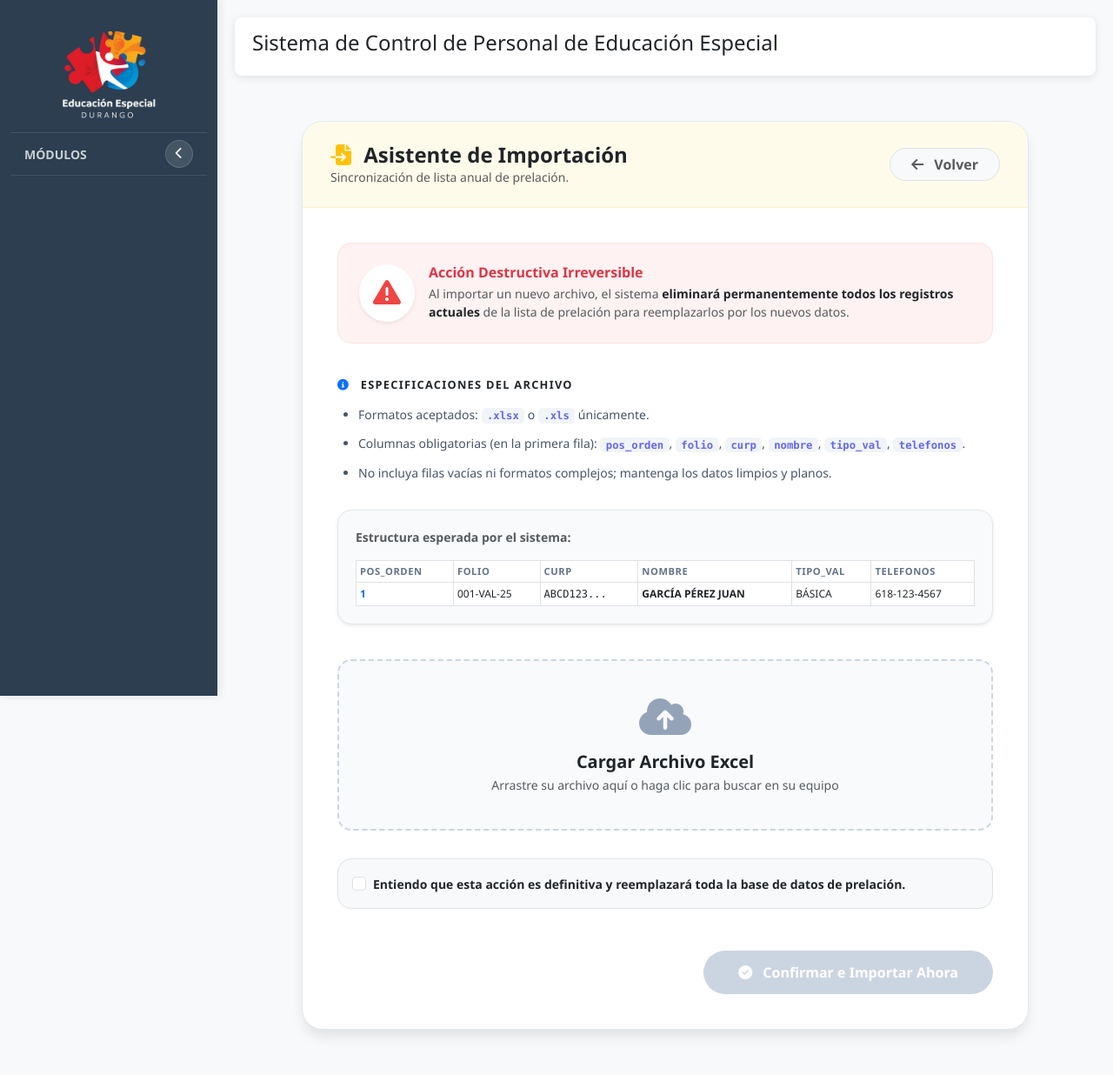
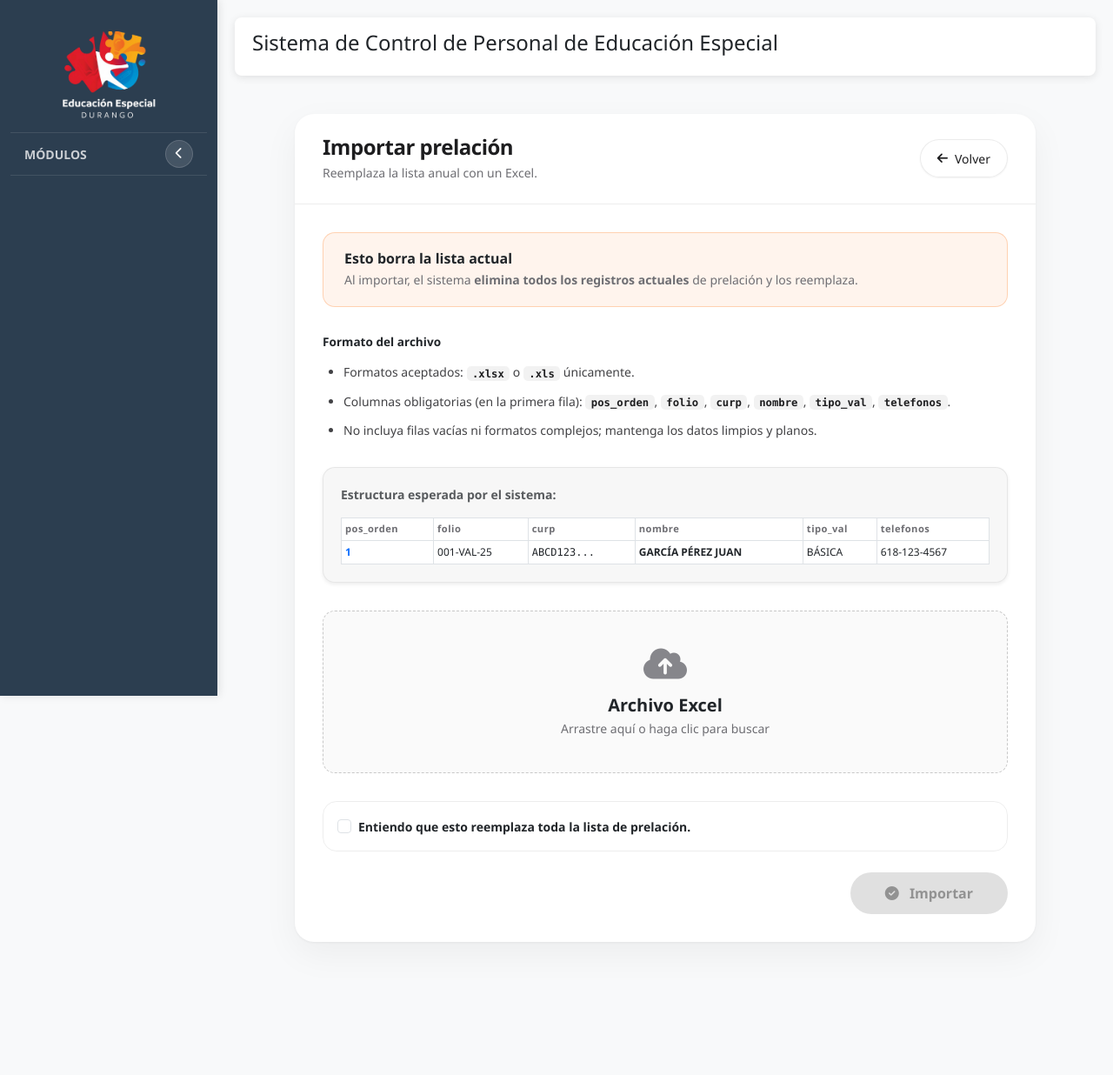
Before and after one commit to macrocleanquimica/control_maestros, a Django app: template gestion_escolar/templates/gestion_escolar/importar_prelacion.html in a window 1280 px wide. Shown: the whole page at 87% size. After the commit the page ends 1085 px from the top, so only its background shows below. Run offline with Django 5.2, Linux system fonts and the light colour scheme; the template is opened without the code that fills it, so the values that code supplies are empty; parts of the project's set-up code (start-up, migrations or seed data) failed here and were passed over; some libraries are stand-ins or nearby versions.

Commit message:
style: importar prelacion y confirmaciones con estilo minimalista
Aviso de borrado conservado por ser irreversible. Intactos: drag and drop, doble confirmacion, validacion de archivo, formularios POST y enlaces.

```diff
--- a/gestion_escolar/templates/gestion_escolar/importar_prelacion.html
+++ b/gestion_escolar/templates/gestion_escolar/importar_prelacion.html
@@ -5,16 +5,8 @@
 
 {% block content %}
 <style>
-    :root {
-        --im-primary: #6366f1;
-        --im-danger: #ef4444;
-        --im-warning: #f59e0b;
-        --im-border: #e2e8f0;
-        --im-shadow: 0 10px 15px -3px rgba(0, 0, 0, 0.1);
-    }
-
     .page-container {
-        padding: 2rem;
+        padding: 1.5rem;
         animation: fadeIn 0.4s ease-out;
         max-width: 900px;
         margin: 0 auto;
@@ -26,33 +18,33 @@
     }
 
     .import-card {
-        background: white;
-        border-radius: 1.5rem;
-        border: 1px solid var(--im-border);
-        box-shadow: var(--im-shadow);
+        background: var(--surface, #fff);
+        border-radius: var(--r-panel, 22px);
+        box-shadow: var(--sh-panel, 0 1px 3px rgba(0,0,0,0.05), 0 14px 40px rgba(0,0,0,0.05));
         overflow: hidden;
     }
 
     .import-header {
-        background: #fffbeb;
-        padding: 1.5rem 2rem;
-        border-bottom: 1px solid #fef3c7;
+        padding: 1.5rem clamp(17px, 3vw, 2rem);
+        border-bottom: 1px solid var(--hairline, rgba(0,0,0,0.07));
         display: flex;
         justify-content: space-between;
         align-items: center;
+        flex-wrap: wrap;
+        gap: 1rem;
     }
 
     .body-section {
-        padding: 2.5rem;
+        padding: clamp(17px, 3vw, 2rem);
     }
 
-    /* Warning box */
+    /* Aviso serio: se conserva un tono cálido porque es irreversible */
     .danger-zone {
-        background: #fef2f2;
-        border: 1px solid #fee2e2;
-        border-radius: 1rem;
-        padding: 1.5rem;
-        margin-bottom: 2.5rem;
+        background: rgba(255,107,0,0.07);
+        border: 1px solid rgba(255,107,0,0.25);
+        border-radius: 14px;
+        padding: 1.25rem 1.5rem;
+        margin-bottom: 2rem;
     }
 
     /* Instructions */
@@ -62,88 +54,83 @@
     }
 
     .instruction-list li {
-        color: #475569;
+        color: var(--text-body, #424245);
         margin-bottom: 0.75rem;
         font-weight: 500;
         position: relative;
     }
 
     .instruction-list li code {
-        background: #f1f5f9;
-        color: var(--im-primary);
+        background: rgba(0,0,0,0.05);
+        color: var(--text, #1d1d1f);
         padding: 0.1rem 0.4rem;
         border-radius: 0.3rem;
-        font-weight: 700;
+        font-weight: 600;
     }
 
     /* Format table */
     .format-preview {
-        background: #f8fafc;
-        border-radius: 1rem;
+        background: rgba(0,0,0,0.03);
+        border-radius: 14px;
         padding: 1.25rem;
-        border: 1px solid var(--im-border);
-        margin-bottom: 2.5rem;
+        border: 1px solid var(--hairline, rgba(0,0,0,0.07));
+        margin-bottom: 2rem;
     }
 
     .format-preview th {
         font-size: 0.7rem;
-        text-transform: uppercase;
-        color: #64748b;
-        letter-spacing: 0.05em;
-        background: white !important;
+        color: var(--text-2, #6e6e73);
+        letter-spacing: 0.04em;
+        background: var(--surface, #fff) !important;
     }
 
     /* Custom File Input */
     .file-drop-area {
-        border: 2px dashed #cbd5e1;
-        border-radius: 1rem;
+        border: 1px dashed rgba(0,0,0,0.2);
+        border-radius: 14px;
         padding: 2.5rem;
         text-align: center;
-        transition: all 0.2s;
         cursor: pointer;
-        background: #f8fafc;
+        background: rgba(0,0,0,0.02);
         margin-bottom: 2rem;
     }
 
     .file-drop-area:hover {
-        border-color: var(--im-primary);
-        background: #f5f3ff;
+        border-color: var(--accent, #0071e3);
     }
 
     .file-drop-area i {
-        font-size: 3rem;
-        color: #94a3b8;
+        font-size: 2.5rem;
+        color: var(--text-3, #86868b);
         margin-bottom: 1rem;
     }
 
     .file-drop-area.has-file {
-        border-color: var(--im-primary);
-        background: #f5f3ff;
+        border-color: var(--accent, #0071e3);
     }
 
-    .file-drop-area.has-file i { color: var(--im-primary); }
+    .file-drop-area.has-file i { color: var(--accent, #0071e3); }
 
     /* Buttons */
     .btn-import-confirm {
-        background: var(--im-primary);
+        background: var(--accent, #0071e3);
         color: white;
-        border-radius: 2rem;
-        padding: 0.8rem 2.5rem;
-        font-weight: 700;
+        border-radius: var(--r-pill, 999px);
+        padding: 0 2.5rem;
+        min-height: 48px;
+        font-weight: 600;
         border: none;
-        box-shadow: 0 4px 6px -1px rgba(99, 102, 241, 0.4);
-        transition: all 0.2s;
     }
 
     .btn-import-confirm:disabled {
-        background: #cbd5e1;
-        box-shadow: none;
+        background: rgba(0,0,0,0.12);
+        color: rgba(0,0,0,0.35);
         cursor: not-allowed;
     }
 
     .btn-import-confirm:not(:disabled):hover {
-        transform: translateY(-2px);
-        box-shadow: 0 10px 15px -3px rgba(99, 102, 241, 0.5);
+        opacity: 0.92;
+        color: white;
     }
 </style>
 
@@ -151,10 +138,10 @@
     <div class="import-card">
         <div class="import-header">
             <div>
-                <h4 class="mb-0 fw-bold text-dark"><i class="fas fa-file-import text-warning me-2"></i> Asistente de Importación</h4>
-                <p class="text-muted small mb-0">Sincronización de lista anual de prelación.</p>
+                <h4 class="apple-title mb-0" style="font-size: clamp(19px, 2.6vw, 24px);">Importar prelación</h4>
+                <p class="apple-subtitle mb-0">Reemplaza la lista anual con un Excel.</p>
             </div>
-            <a href="{% url 'lista_prelacion' %}" class="btn btn-light border rounded-pill px-4 fw-bold text-muted small btn-hover-animate">
+            <a href="{% url 'lista_prelacion' %}" class="apple-btn-ghost">
                 <i class="fas fa-arrow-left me-2"></i> Volver
             </a>
         </div>
@@ -163,21 +150,18 @@
             <!-- Alert Section -->
             <div class="danger-zone">
                 <div class="d-flex align-items-start gap-3">
-                    <div class="bg-white p-3 rounded-circle shadow-sm" style="color: var(--im-danger);">
-                        <i class="fas fa-exclamation-triangle fa-2x"></i>
-                    </div>
                     <div>
-                        <h6 class="fw-bold text-danger mb-1">Acción Destructiva Irreversible</h6>
-                        <p class="mb-0 text-muted small">
-                            Al importar un nuevo archivo, el sistema <span class="fw-bold text-dark">eliminará permanentemente todos los registros actuales</span> de la lista de prelación para reemplazarlos por los nuevos datos.
+                        <h6 class="fw-bold mb-1">Esto borra la lista actual</h6>
+                        <p class="mb-0 small" style="color: var(--text-2, #6e6e73);">
+                            Al importar, el sistema <strong>elimina todos los registros actuales</strong> de prelación y los reemplaza.
                         </p>
                     </div>
                 </div>
             </div>
 
             <!-- Instructions -->
-            <h6 class="text-uppercase fw-bold text-dark mb-3" style="font-size: 0.8rem; letter-spacing: 0.1em;">
-                <i class="fas fa-info-circle text-primary me-2"></i> Especificaciones del Archivo
+            <h6 class="fw-bold mb-3" style="font-size: 0.85rem;">
+                Formato del archivo
             </h6>
             <ul class="instruction-list small">
                 <li>Formatos aceptados: <code>.xlsx</code> o <code>.xls</code> únicamente.</li>
@@ -220,21 +204,21 @@
 
                 <div class="file-drop-area" id="dropArea">
                     <i class="fas fa-cloud-upload-alt"></i>
-                    <h5 class="fw-bold text-dark mb-1">Cargar Archivo Excel</h5>
-                    <p class="text-muted small mb-0" id="fileName">Arrastre su archivo aquí o haga clic para buscar en su equipo</p>
+                    <h5 class="fw-bold mb-1">Archivo Excel</h5>
+                    <p class="small mb-0" style="color: var(--text-2, #6e6e73);" id="fileName">Arrastre aquí o haga clic para buscar</p>
                     <input type="file" name="archivo_excel" id="id_archivo_excel" accept=".xlsx,.xls" hidden required>
                 </div>
 
-                <div class="form-check bg-light p-3 rounded-4 border mb-4">
+                <div class="form-check p-3 rounded-4 mt-4 mb-4" style="border: 1px solid var(--hairline, rgba(0,0,0,0.07));">
                     <input class="form-check-input ms-0" type="checkbox" id="confirmar" required>
-                    <label class="form-check-label ms-2 text-dark small fw-bold" for="confirmar">
-                        Entiendo que esta acción es definitiva y reemplazará toda la base de datos de prelación.
+                    <label class="form-check-label ms-2 small fw-bold" for="confirmar">
+                        Entiendo que esto reemplaza toda la lista de prelación.
                     </label>
                 </div>
 
-                <div class="d-flex justify-content-end gap-3 mt-5">
+                <div class="d-flex justify-content-end gap-3 mt-4">
                     <button type="submit" class="btn-import-confirm" id="btnImportar" disabled>
-                        <i class="fas fa-check-circle me-2"></i> Confirmar e Importar Ahora
+                        <i class="fas fa-check-circle me-2"></i> Importar
                     </button>
                 </div>
             </form>
```
Also changed, not shown: gestion_escolar/templates/gestion_escolar/eliminar_categoria.html (+6 -8 lines), gestion_escolar/templates/gestion_escolar/eliminar_fup.html (+39 -49 lines), gestion_escolar/templates/gestion_escolar/eliminar_zona.html (+6 -8 lines).
